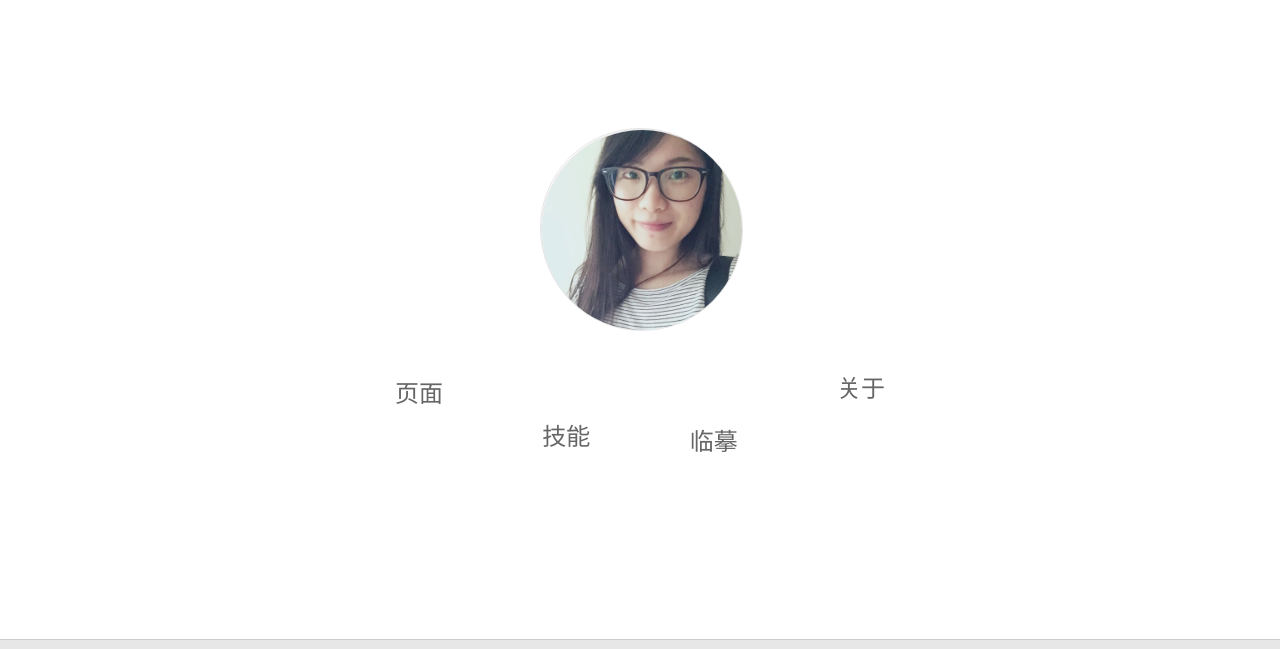
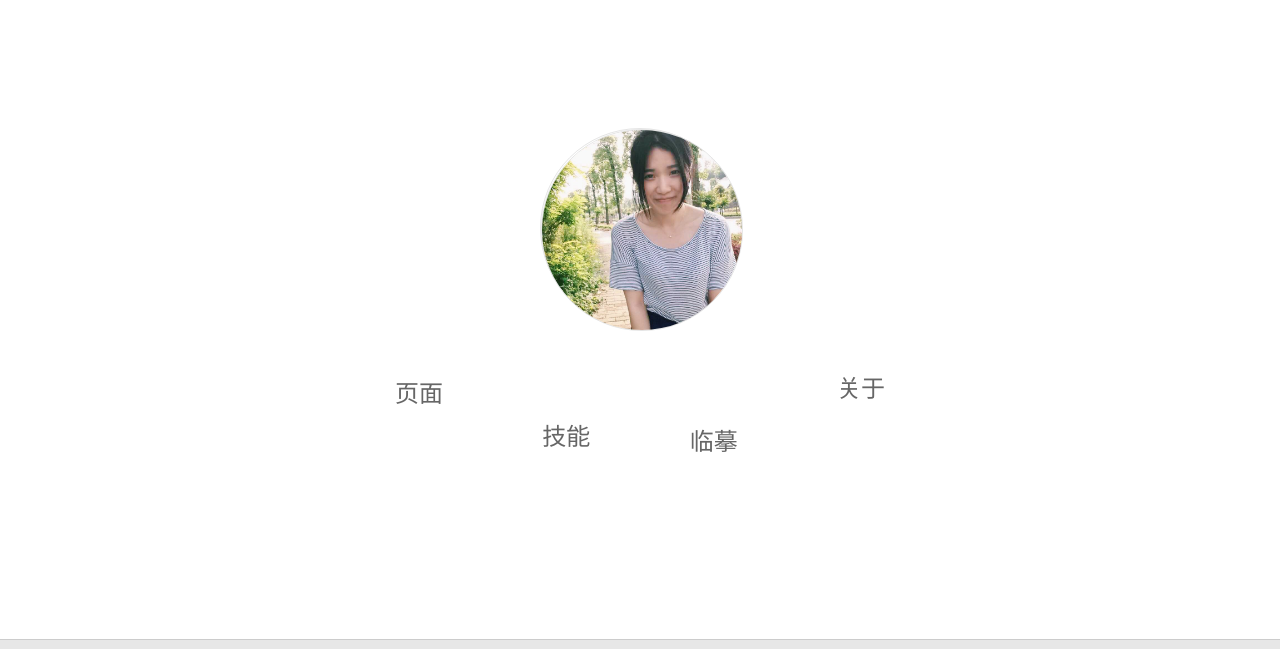
Before and after one commit to chen77/resume, a plain HTML site: page index.html in a window 1280 px wide. Shown: the top 649 px of the page. Drawn offline with nearby package versions, Linux system fonts and the light colour scheme.

Commit message:
Update index.html

```diff
--- a/index.html
+++ b/index.html
@@ -10,7 +10,7 @@
 <body>
 	<div class="wrapper">
 		<section class="pages" id="index">
-			<div class="portrait"><img src="images/me3.jpg" alt=""><span class="none">头像</span></div>
+			<div class="portrait"><img src="images/me2.jpg" alt=""><span class="none">头像</span></div>
 			<div class="links" id="links">
 				<a href="#works" class="works"><span>页面</span></a>
 				<a href="#skills" class="skills">技能</a>
```
